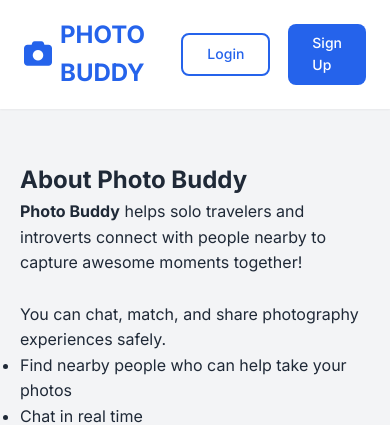
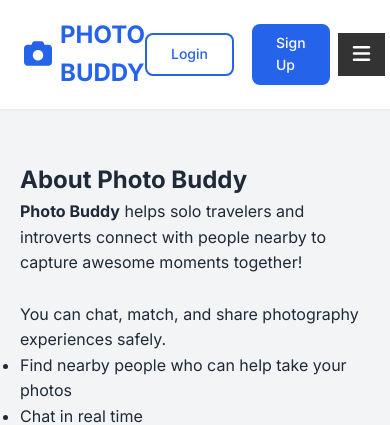
Before and after one commit to Friendlysiva143/photo_buddy, a Django app: page /about/ in a window 390 px wide. Shown: the top 425 px of the page. Run offline with Django 5.2, Linux system fonts and the light colour scheme; parts of the project's set-up code (start-up, migrations or seed data) failed here and were passed over.

Commit message:
update base.css

```diff
--- a/static/css/base.css
+++ b/static/css/base.css
@@ -339,9 +339,6 @@ body {
     .user-menu span {
         display: none;
     }
-    .nav-toggle-container{
-        display:block;
-    }
 }
 
 /* Dropdown menu */
@@ -398,14 +395,15 @@ body {
 /* Container for hamburger and menu */
 .nav-toggle-container{
     position: relative;
-    display: none;
 }
+
+
 /* Mobile dropdown */
 .dropdown-menu {
     position: absolute;
     top: 45px;
-    right: 0;
-    left: auto;
+    left: 0;      /* align to left of hamburger */
+    right: auto;
     width: 200px;
     background: white;
     border-radius: 8px;
```
